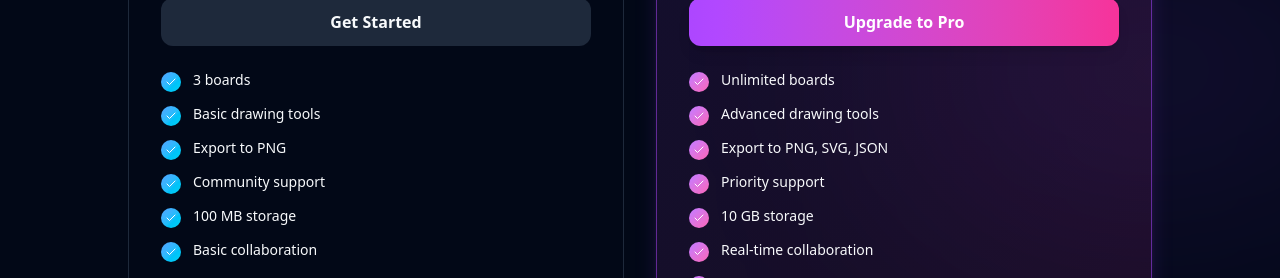
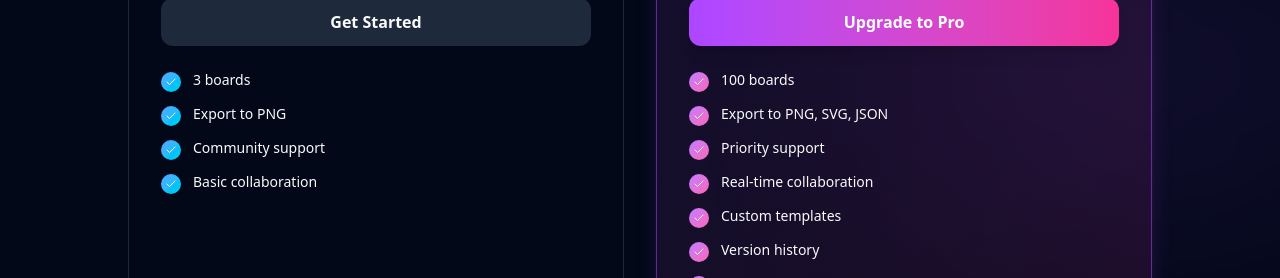
Before and after one commit to NexinLabs/uniboard, a React (Vite) app in the folder client/: page /pricing in a window 1280 px wide. Shown: the part 650-928 px from the top of the page. Built offline with nearby package versions, Linux system fonts and the light colour scheme; no server answers.

Commit message:
feat: Add Pricing and Profile pages to the client application.

```diff
--- a/client/src/pages/Pricing.tsx
+++ b/client/src/pages/Pricing.tsx
@@ -22,10 +22,8 @@ const Pricing = () => {
             gradient: 'from-blue-400 to-cyan-400',
             features: [
                 '3 boards',
-                'Basic drawing tools',
                 'Export to PNG',
                 'Community support',
-                '100 MB storage',
                 'Basic collaboration'
             ],
             cta: 'Get Started',
@@ -39,11 +37,9 @@ const Pricing = () => {
             icon: Crown,
             gradient: 'from-purple-400 to-pink-400',
             features: [
-                'Unlimited boards',
-                'Advanced drawing tools',
+                '100 boards',
                 'Export to PNG, SVG, JSON',
                 'Priority support',
-                '10 GB storage',
                 'Real-time collaboration',
                 'Custom templates',
                 'Version history',
--- a/client/src/pages/Profile.tsx
+++ b/client/src/pages/Profile.tsx
@@ -11,8 +11,7 @@ import {
     AlertCircle,
     CheckCircle2
 } from 'lucide-react';
-import axios from 'axios';
-import { appConfig } from '../config';
+import api from '../utils/api';
 
 interface UserProfile {
     _id: string;
@@ -45,10 +44,7 @@ const Profile = () => {
 
     const fetchProfile = async () => {
         try {
-            const token = localStorage.getItem('token');
-            const res = await axios.get(`${appConfig.API_URL}/api/users/me`, {
-                headers: { token: `Bearer ${token}` }
-            });
+            const res = await api.get('/api/users/me');
             setProfile(res.data);
             setFormData({
                 displayName: res.data.displayName || '',
@@ -74,12 +70,7 @@ const Profile = () => {
         e.preventDefault();
         setSaving(true);
         try {
-            const token = localStorage.getItem('token');
-            const res = await axios.put(
-                `${appConfig.API_URL}/api/users/profile`,
-                formData,
-                { headers: { token: `Bearer ${token}` } }
-            );
+            const res = await api.put('/api/users/profile', formData);
             setProfile(res.data);
             showMessage('success', 'Profile updated successfully!');
         } catch (err) {
@@ -111,19 +102,13 @@ const Profile = () => {
         formData.append('avatar', file);
 
         try {
-            const token = localStorage.getItem('token');
-            const res = await axios.post(
-                `${appConfig.API_URL}/api/users/avatar`,
-                formData,
-                {
-                    headers: {
-                        token: `Bearer ${token}`,
-                        'Content-Type': 'multipart/form-data'
-                    }
+            const res = await api.post('/api/users/avatar', formData, {
+                headers: {
+                    'Content-Type': 'multipart/form-data'
                 }
-            );
+            });
             setProfile(res.data.user);
-            showMessage('success', 'Avatar updated successfully!');
+            showMessage('success', 'Avatar uploaded successfully!');
         } catch (err) {
             console.error('Error uploading avatar:', err);
             showMessage('error', 'Failed to upload avatar');
```
